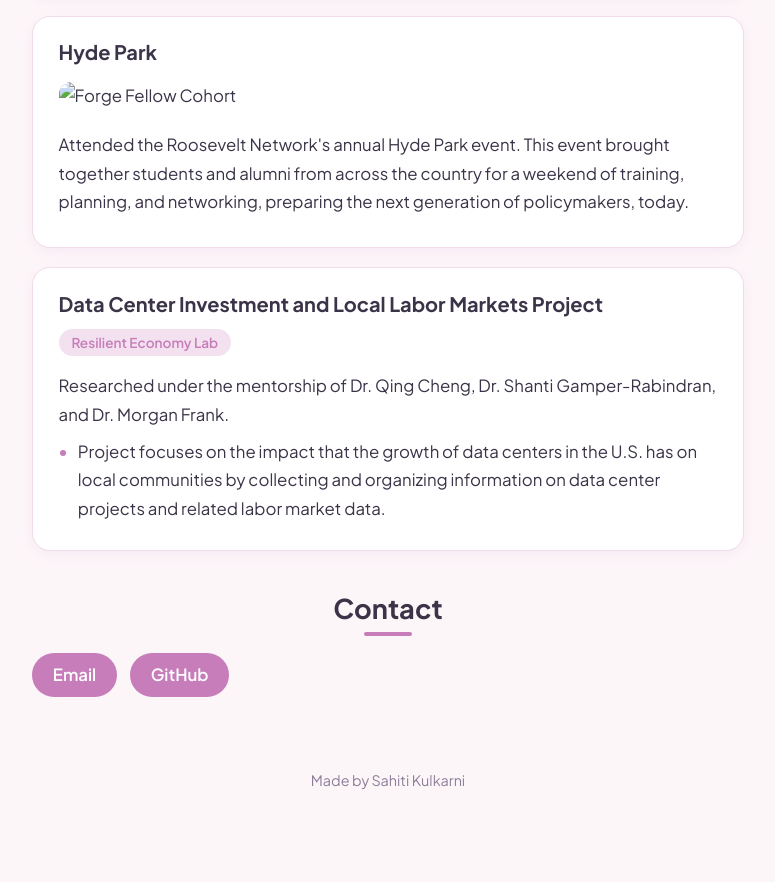
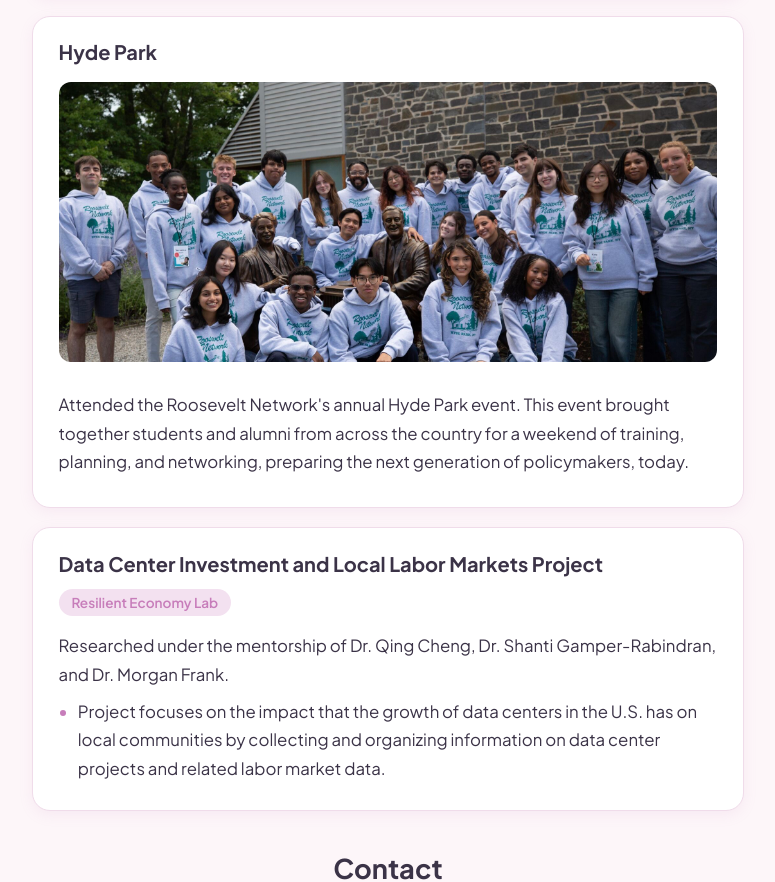
Before and after one commit to sahitikul/sahitikul.github.io, a plain HTML site: page index.html in a window 1280 px wide. Shown: the part 1971-2853 px from the top of the page, without its empty margins (252-1027 px from the left). Before the commit the page ends 2818 px from the top, so only its background shows below. Drawn offline with Linux system fonts and the light colour scheme.

Commit message:
Update index.html

```diff
--- a/index.html
+++ b/index.html
@@ -64,7 +64,7 @@
 
       <article class="card">
         <h3>Hyde Park</h3>
-  <img src="Website- hyde park-pic.jpeg" alt="Forge Fellow Cohort" class="card-img">
+  <img src="hydepark.jpeg" alt="Forge Fellow Cohort" class="card-img">
         <p>Attended the Roosevelt Network's annual Hyde Park event. This event brought together students and alumni from across the country for a weekend of training, planning, and networking, preparing the next generation of policymakers, today.</p>
       </article>
 
```
